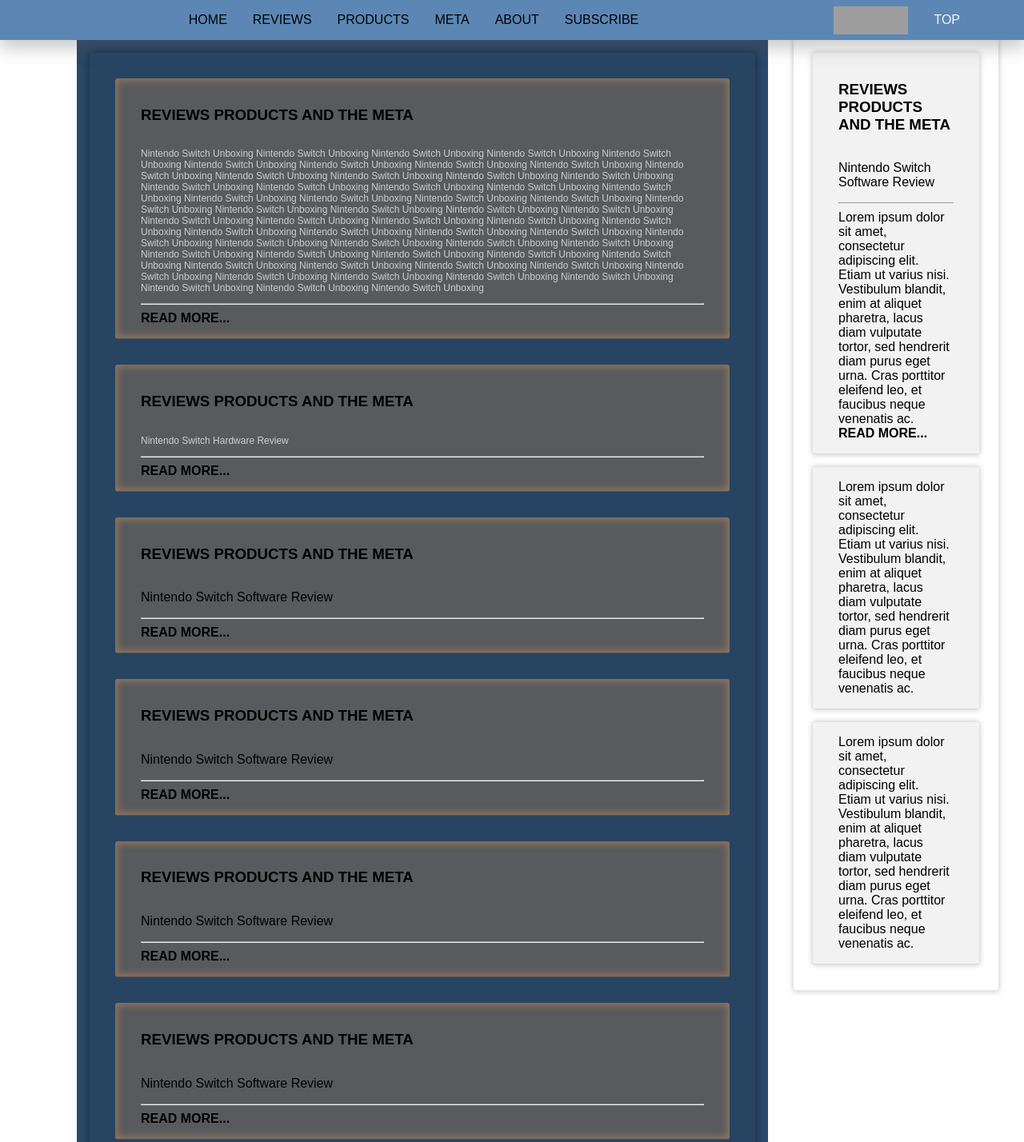
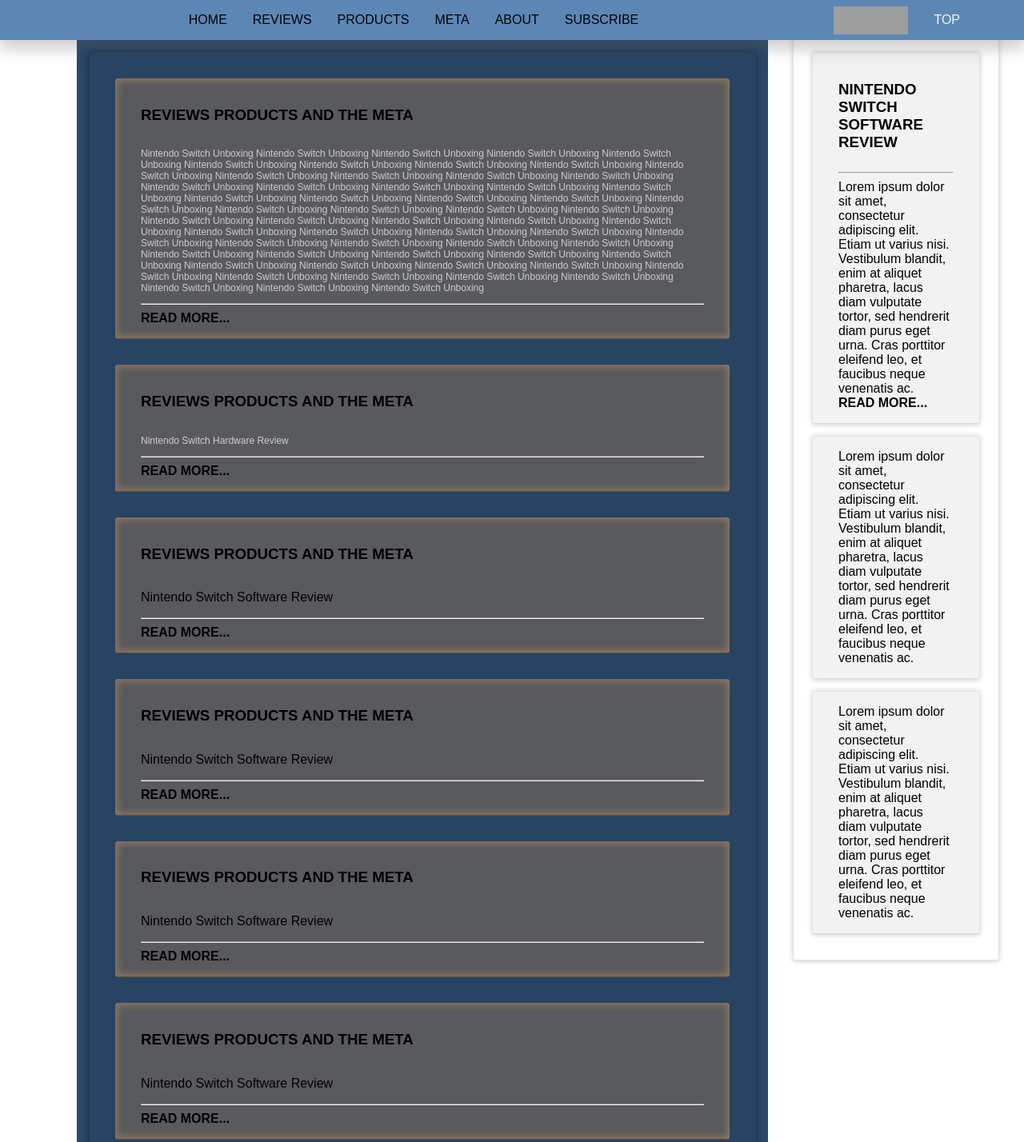
Before and after one commit to RPMeyer/rpmeta.com, a PHP site: page /index.php in a window 1280 px wide. Shown: the part 300-1728 px from the top of the page at 80% size. Run offline with PHP 8.4, Linux system fonts and the light colour scheme; some libraries are stand-ins or nearby versions; grey boxes are pictures that could not be loaded.

Commit message:
Checking meta subdomain css

```diff
--- a/template.php
+++ b/template.php
@@ -168,19 +168,16 @@
 ?>
 <div id="sidebar-container" class="sidebar" data-spy="affix" data-offset-top="197">
   <article id="sidebar-content-container">
-    <h3 class='entry-title'>
-      <a title='TESTING POST-2' rel='bookmark' href='#'>Reviews Products and the Meta</a>
+    <h3 id="title of post" class='entry-title sidebar-entry-title'>
+      <a title='TESTING POST-2' rel='bookmark' href='#'>Nintendo Switch Software Review</a>
     </h3>
     <div class='theExrp'>
       <a href='http://'>
         <img src="http://" class="attachment-post-thumbnail" alt="" />
       </a>
-      <p id='title of post'>
-        Nintendo Switch Software Review
-      </p>
     </div>
     <hr/>
-    <a>Lorem ipsum dolor sit amet, consectetur adipiscing elit. Etiam ut varius nisi. Vestibulum blandit, enim at aliquet pharetra,
+    <a class="featured-article-exrp">Lorem ipsum dolor sit amet, consectetur adipiscing elit. Etiam ut varius nisi. Vestibulum blandit, enim at aliquet pharetra,
        lacus diam vulputate tortor, sed hendrerit diam purus eget urna. Cras porttitor eleifend leo, et faucibus neque venenatis ac. </a>
     <div>
       <a class='more-link' href='#'>read more...</a>
```
